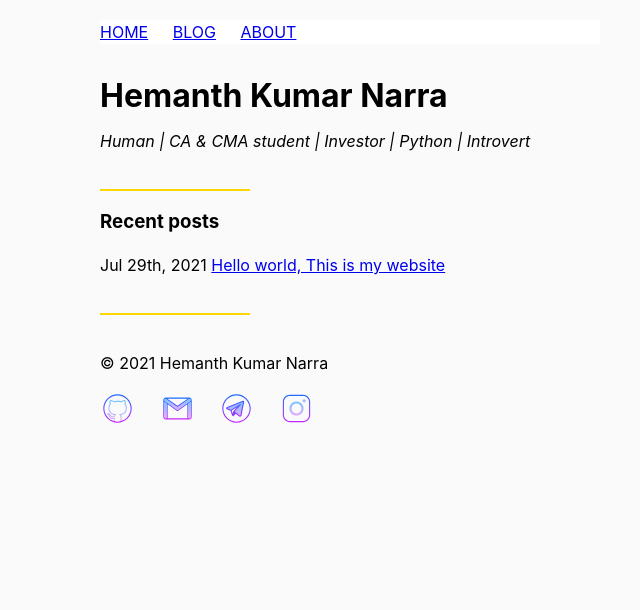
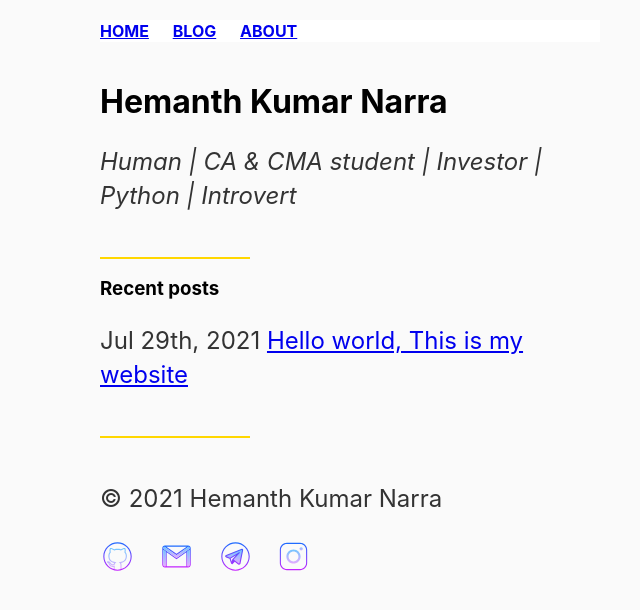
Before and after one commit to hemanthnarra/hemanthnarra.github.io, a Jekyll site: the page built from index.html, in a window 1280 px wide. Shown: the top 610 px of the page, without its empty margins (290-930 px from the left). Built offline with Jekyll 4.4.1, drawn with Linux system fonts in a browser that asks for light colours.

Commit message:
style almost 1

```diff
--- a/css/main.css
+++ b/css/main.css
@@ -3,12 +3,14 @@
 body {
     background-color: #fafafa;
     font-family: -apple-system, BlinkMacSystemFont, 'Segoe UI', Roboto, Oxygen, Ubuntu, Cantarell, 'Open Sans', 'Helvetica Neue', sans-serif;
-    font-size: 1em;
-    line-height: 1.5em;
     max-width: 500px;
     margin: auto;
 }
-
+p, ul {
+    font-size: 1.5em;
+    line-height: 1.4em;
+    color: #333;
+}
 nav {
     background-color: white;
     position: sticky;
@@ -34,6 +36,8 @@ nav {
     padding-bottom: 20px;
 }
 nav ul, footer ul {
+    font-size: 1em;
+    font-weight: bold;
     list-style-type: none;
     padding-left: 0;
 }
```
